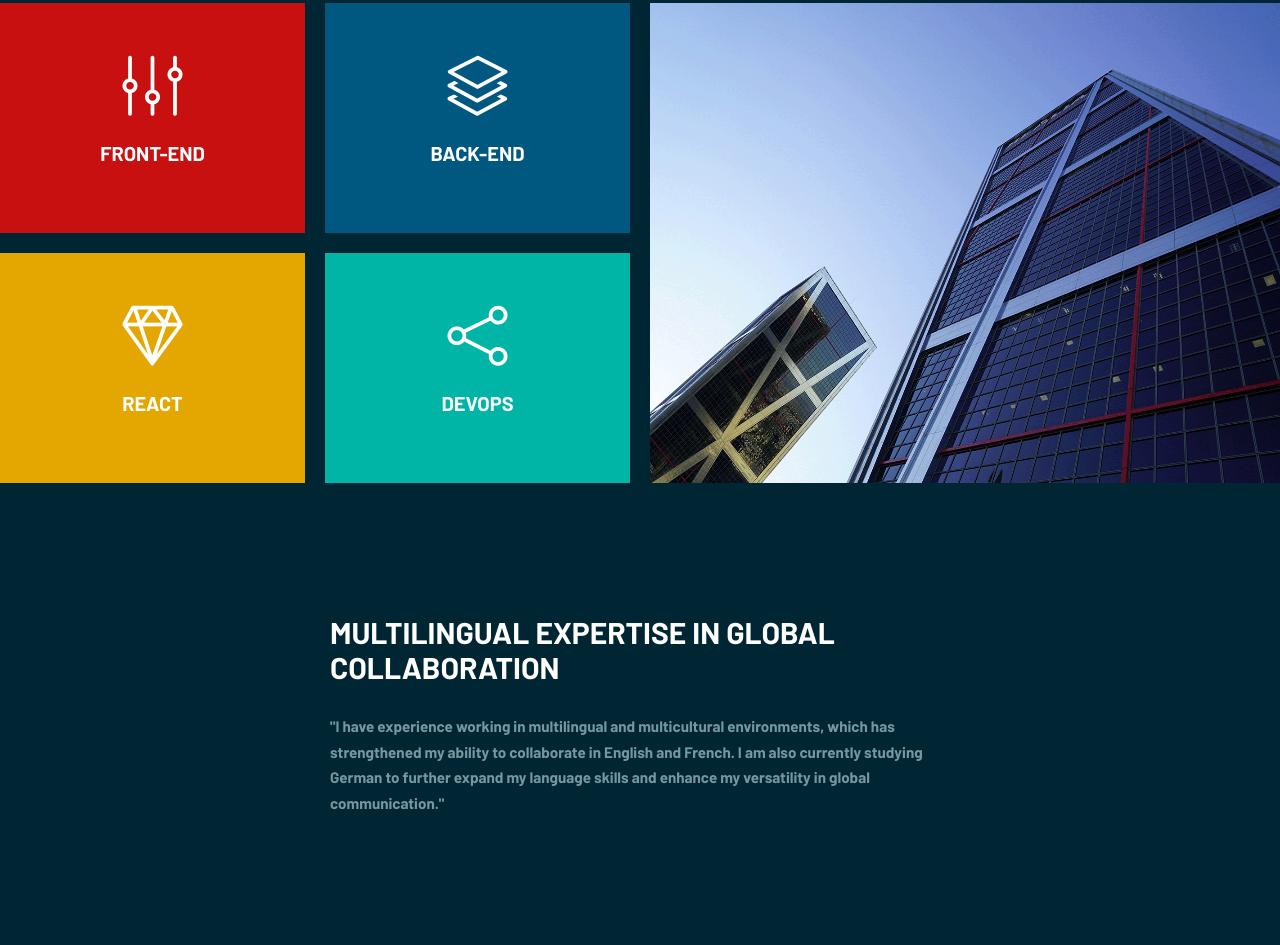
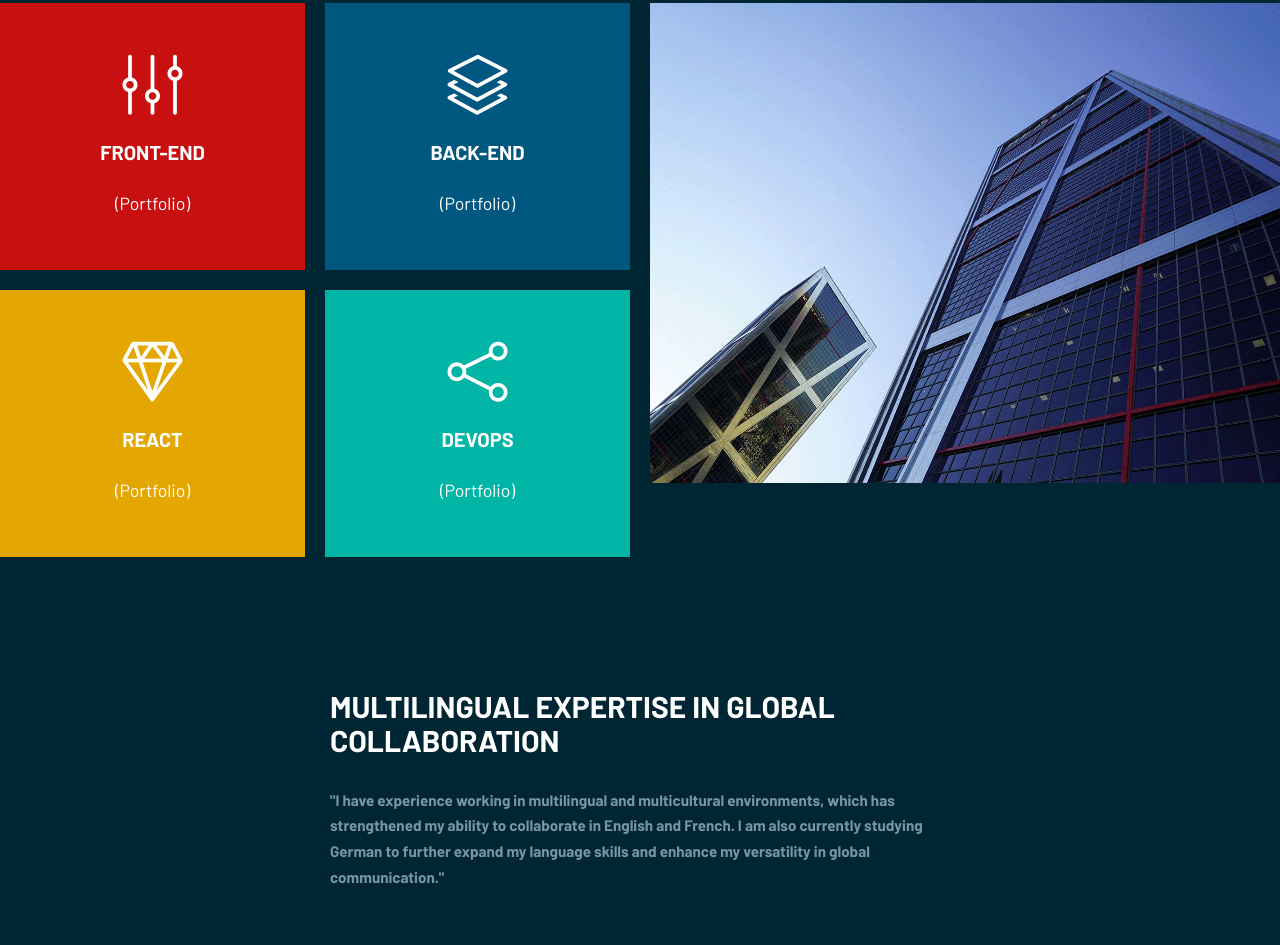
Before and after one commit to Raul-Gamero/Portfolio, a plain HTML site: page index.html in a window 1280 px wide. Shown: the part 768-1713 px from the top of the page. Drawn offline with Linux system fonts and the light colour scheme; files whose address does not match are found by name.

Commit message:
updating index.html

```diff
--- a/index.html
+++ b/index.html
@@ -89,11 +89,13 @@
           <a href="https://technoservicesdigital.com/" target="_blank" rel="noopener noreferrer" class="s-12 m-6 l-3 padding-2x vertical-center margin-bottom background-red">
             <i class="icon-sli-equalizer text-size-60 text-white center margin-bottom-15"></i>
             <h3 class="text-strong text-size-20 text-line-height-1 margin-bottom-30 text-uppercase">Front-End</h3>
+            <h4>(Portfolio)</h4>
           </a>
           <!-- <a href="https://backend-project-r4pe.onrender.com" class="s-12 m-6 l-3 padding-2x vertical-center margin-bottom background-blue">  -->
           <a href="https://www.frenchonlineacademy.com/" target="_blank" rel="noopener noreferrer" class="s-12 m-6 l-3 padding-2x vertical-center margin-bottom background-blue">
             <i class="icon-sli-layers text-size-60 text-white center margin-bottom-15"></i>
             <h3 class="text-strong text-size-20 text-line-height-1 margin-bottom-30 text-uppercase">Back-End</h3>
+            <h4>(Portfolio)</h4>
           </a>
 
           <!-- Image-->
@@ -102,10 +104,12 @@
           <a href="https://www.elfogonveracruzano.com/" target="_blank" rel="noopener noreferrer" class="s-12 m-6 l-3 padding-2x vertical-center margin-bottom background-orange">
             <i class="icon-sli-diamond text-size-60 text-white center margin-bottom-15"></i>
             <h3 class="text-strong text-size-20 text-line-height-1 margin-bottom-30 text-uppercase">React</h3>
+            <h4>(Portfolio)</h4>
           </a>
           <a href="https://next-activities-platform.vercel.app/" target="_blank" rel="noopener noreferrer" class="s-12 m-6 l-3 padding-2x vertical-center margin-bottom background-aqua">
             <i class="icon-sli-share text-size-60 text-white center margin-bottom-15"></i>
             <h3 class="text-strong text-size-20 text-line-height-1 margin-bottom-30 text-uppercase">DevOPs</h3>
+            <h4>(Portfolio)</h4>
           </a>
         </section>
 
```
